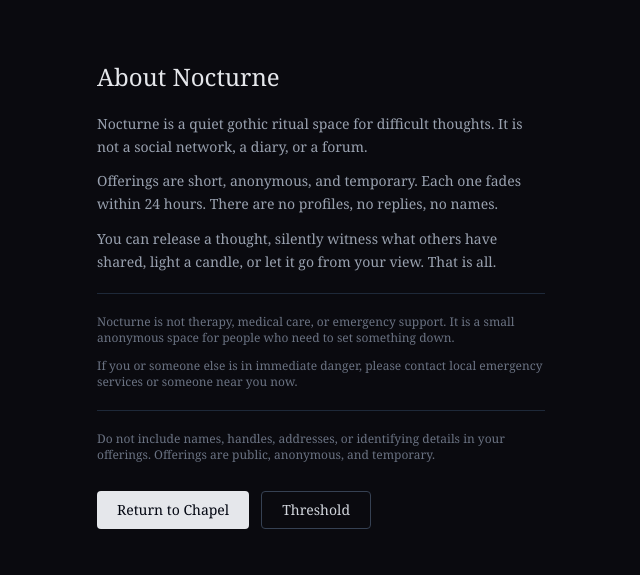
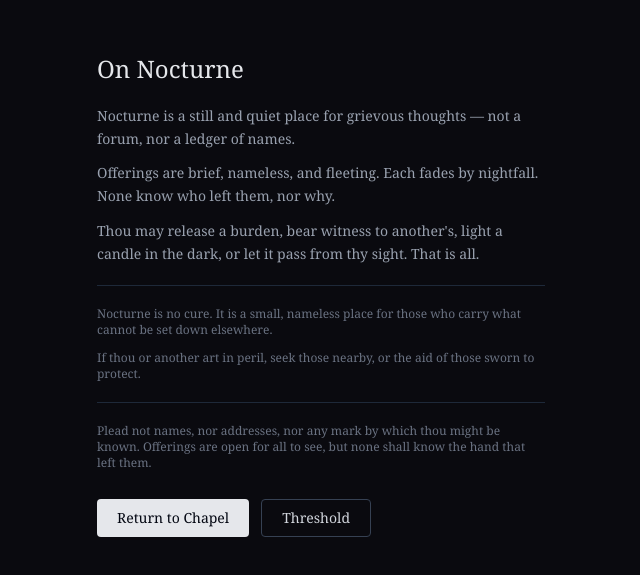
Before and after one commit to indigoscipio/oktavnight, a React (Vite) app: page /about in a window 1280 px wide. Shown: the part 105-680 px from the top of the page, without its empty margins (319-959 px from the left). Built offline with nearby package versions, Linux system fonts and the light colour scheme; no server answers; a web font is replaced by a local one.

Commit message:
souls-like copy update

```diff
--- a/src/components/OfferingDetail.tsx
+++ b/src/components/OfferingDetail.tsx
@@ -43,7 +43,7 @@ export default function OfferingDetail({
           </span>
         )}
         {isYours && (
-          <span className="text-[10px] text-gray-400 italic">yours</span>
+          <span className="text-[10px] text-gray-400 italic">thine</span>
         )}
       </div>
 
@@ -57,10 +57,10 @@ export default function OfferingDetail({
 
       <div className="flex flex-wrap gap-2 text-xs text-gray-500">
         {offering.witnessCount > 0 && (
-          <span className="text-gray-400">This offering has been witnessed.</span>
+          <span className="text-gray-400">Another soul hath borne witness.</span>
         )}
         {offering.candleCount > 0 && (
-          <span className="text-gray-400">A candle was lit here.</span>
+          <span className="text-gray-400">A flame flickers in the dark.</span>
         )}
       </div>
 
--- a/src/components/ReleaseOfferingModal.tsx
+++ b/src/components/ReleaseOfferingModal.tsx
@@ -48,23 +48,22 @@ export default function ReleaseOfferingModal({
   return (
     <Modal open={open} onClose={handleClose}>
       <div className="flex flex-col gap-4">
-        <h2 className="font-serif text-lg text-gray-200">Make an Offering</h2>
+        <h2 className="font-serif text-lg text-gray-200">Release Thy Burden</h2>
 
         <p className="text-xs text-gray-500 leading-relaxed">
-          Do not include names, handles, addresses, or identifying details.
-          Offerings are public, anonymous, and temporary.
+          Let no name nor mark by which thou might be known pass into these words.
+          Offerings are shown to all who enter — but none shall know thee.
         </p>
 
         <p className="text-[10px] text-gray-600 leading-relaxed">
-          Nocturne is not emergency support. If you or someone else is in immediate danger,
-          contact someone near you or local emergency services now.
+          Nocturne is no refuge from harm. If thou or another art in peril, seek the aid of those nearby.
         </p>
 
         <div>
           <textarea
             value={body}
             onChange={(e) => setBody(e.target.value)}
-            placeholder="What would you like to release?"
+            placeholder="What wouldst thou release?"
             rows={4}
             maxLength={280}
             className="w-full bg-gray-950 border border-gray-800 rounded p-3 text-sm text-gray-200 placeholder-gray-600 resize-none focus:outline-none focus:border-gray-600"
@@ -106,7 +105,7 @@ export default function ReleaseOfferingModal({
 
         <div className="flex gap-2 justify-end">
           <Button variant="ghost" onClick={handleClose}>
-            Cancel
+            Stay thy hand
           </Button>
           <Button variant="primary" onClick={handleSubmit} disabled={submitting}>
             Release
--- a/src/domain/expiration.ts
+++ b/src/domain/expiration.ts
@@ -18,10 +18,10 @@ export function getVisibleOfferings(
 
 export function getTimeUntilFadeLabel(offering: Offering, now: Date): string {
   const msLeft = new Date(offering.expiresAt).getTime() - now.getTime();
-  if (msLeft <= 0) return "fading now";
+  if (msLeft <= 0) return "fading to ash";
   const hoursLeft = msLeft / (1000 * 60 * 60);
-  if (hoursLeft < 1) return "fades soon";
-  if (hoursLeft < 6) return "fades tonight";
-  if (hoursLeft < 12) return `fades in ${Math.ceil(hoursLeft)}h`;
+  if (hoursLeft < 1) return "fading soon";
+  if (hoursLeft < 6) return "fading by nightfall";
+  if (hoursLeft < 12) return `fading in ${Math.ceil(hoursLeft)}h`;
   return "";
 }
--- a/src/domain/moods.ts
+++ b/src/domain/moods.ts
@@ -2,8 +2,8 @@ import type { Mood } from "./types";
 
 export const moodLabels: Record<Mood, string> = {
   grief: "Grief",
-  rage: "Rage",
-  fear: "Fear",
+  rage: "Wrath",
+  fear: "Dread",
   shame: "Shame",
   loneliness: "Loneliness",
 };
--- a/src/domain/validation.ts
+++ b/src/domain/validation.ts
@@ -7,30 +7,30 @@ export function validateOfferingBody(body: string): ValidationResult {
   const errors: string[] = [];
 
   if (!body || body.trim().length === 0) {
-    errors.push("An offering must contain something.");
+    errors.push("An offering must carry meaning.");
     return { valid: false, errors };
   }
 
   if (body.length > 280) {
-    errors.push("Offerings cannot be longer than 280 characters.");
+    errors.push("Offerings may not exceed 280 marks.");
     return { valid: false, errors };
   }
 
   const urlRegex = /https?:\/\/[^\s]+|www\.[^\s]+/gi;
   if (urlRegex.test(body)) {
-    errors.push("Offerings cannot contain links, emails, or phone numbers.");
+    errors.push("Offerings must bear no links, nor names, nor marks of the worldly.");
     return { valid: false, errors };
   }
 
   const emailRegex = /[a-zA-Z0-9._%+-]+@[a-zA-Z0-9.-]+\.[a-zA-Z]{2,}/;
   if (emailRegex.test(body)) {
-    errors.push("Offerings cannot contain links, emails, or phone numbers.");
+    errors.push("Offerings must bear no links, nor names, nor marks of the worldly.");
     return { valid: false, errors };
   }
 
   const phoneRegex = /(\+?\d{1,3}[-.\s]?)?\(?\d{3}\)?[-.\s]?\d{3}[-.\s]?\d{4}/;
   if (phoneRegex.test(body)) {
-    errors.push("Offerings cannot contain links, emails, or phone numbers.");
+    errors.push("Offerings must bear no links, nor names, nor marks of the worldly.");
     return { valid: false, errors };
   }
 
--- a/src/pages/AboutPage.tsx
+++ b/src/pages/AboutPage.tsx
@@ -7,44 +7,37 @@ export default function AboutPage() {
   return (
     <div className="flex flex-col items-center justify-center min-h-screen px-4">
       <div className="max-w-md flex flex-col gap-5">
-        <h1 className="font-serif text-2xl text-gray-200">About Nocturne</h1>
+        <h1 className="font-serif text-2xl text-gray-200">On Nocturne</h1>
 
         <section className="flex flex-col gap-3 text-sm text-gray-400 leading-relaxed">
           <p>
-            Nocturne is a quiet gothic ritual space for difficult thoughts.
-            It is not a social network, a diary, or a forum.
+            Nocturne is a still and quiet place for grievous thoughts — not a forum, nor a ledger of names.
           </p>
 
           <p>
-            Offerings are short, anonymous, and temporary.
-            Each one fades within 24 hours.
-            There are no profiles, no replies, no names.
+            Offerings are brief, nameless, and fleeting. Each fades by nightfall.
+            None know who left them, nor why.
           </p>
 
           <p>
-            You can release a thought, silently witness what others have shared,
-            light a candle, or let it go from your view.
-            That is all.
+            Thou may release a burden, bear witness to another's, light a candle in the dark, or let it pass from thy sight. That is all.
           </p>
 
           <hr className="border-gray-800 my-2" />
 
           <p className="text-gray-500 text-xs">
-            Nocturne is not therapy, medical care, or emergency support.
-            It is a small anonymous space for people who need to set something down.
+            Nocturne is no cure. It is a small, nameless place for those who carry what cannot be set down elsewhere.
           </p>
 
           <p className="text-gray-500 text-xs">
-            If you or someone else is in immediate danger,
-            please contact local emergency services or someone near you now.
+            If thou or another art in peril, seek those nearby, or the aid of those sworn to protect.
           </p>
 
           <hr className="border-gray-800 my-2" />
 
           <p className="text-gray-500 text-xs">
-            Do not include names, handles, addresses, or identifying details
-            in your offerings.
-            Offerings are public, anonymous, and temporary.
+            Plead not names, nor addresses, nor any mark by which thou might be known.
+            Offerings are open for all to see, but none shall know the hand that left them.
           </p>
         </section>
 
--- a/src/pages/ChapelPage.tsx
+++ b/src/pages/ChapelPage.tsx
@@ -100,11 +100,11 @@ export default function ChapelPage() {
   function showEmpty() {
     return (
       <div className={isDesktop ? "absolute inset-0 flex items-center justify-center" : "flex flex-col items-center mt-12"}>
-        <p className="text-gray-500 text-sm text-center mb-4">
-          The chapel is quiet tonight.
-          <br />
-          Release the first offering.
-        </p>
+          <p className="text-gray-500 text-sm text-center mb-4">
+            The chapel lies still this night.
+            <br />
+            No burden hath been laid here yet.
+          </p>
         <Button variant="ghost" onClick={() => setShowReleaseModal(true)}>
           Make an Offering
         </Button>
@@ -265,7 +265,7 @@ export default function ChapelPage() {
         ) : fetchError ? (
           <div className="absolute inset-0 flex items-center justify-center">
             <div className="flex flex-col items-center gap-4">
-              <p className="text-gray-500 text-sm text-center">Couldn't load offerings.</p>
+              <p className="text-gray-500 text-sm text-center">The offerings elude us.</p>
               <Button variant="ghost" onClick={handleRetry}>Retry</Button>
             </div>
           </div>
--- a/src/pages/ThresholdPage.tsx
+++ b/src/pages/ThresholdPage.tsx
@@ -12,11 +12,11 @@ export default function ThresholdPage() {
         </h1>
 
         <p className="text-gray-400 text-sm leading-relaxed">
-          Nocturne is a quiet place to release what you cannot say out loud.
+          A still place for what thou canst not speak aloud.
         </p>
 
         <p className="text-gray-500 text-xs leading-relaxed">
-          No profiles. No replies. No names.
+          No names. No replies. No knowing who.
           <br />
           Write it. Witness it. Let it fade.
         </p>
@@ -28,9 +28,9 @@ export default function ThresholdPage() {
         </div>
 
         <p className="text-gray-600 text-xs mt-8 leading-relaxed">
-          Nocturne is not therapy, medical care, or emergency support.
+          Nocturne is no physic, no remedy for what ails thee.
           <br />
-          If you or someone else is in immediate danger, contact local emergency services.
+          If thou or another art in peril, seek the aid of those nearby.
         </p>
 
         <Button variant="link" onClick={() => navigate("/about")}>
```
Also changed, not shown: src/domain/localViewerState.ts (+6 -6 lines), 2 other files (tests, documents, lock files or other folders).
